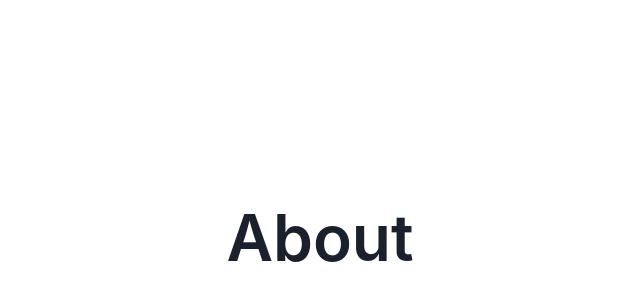
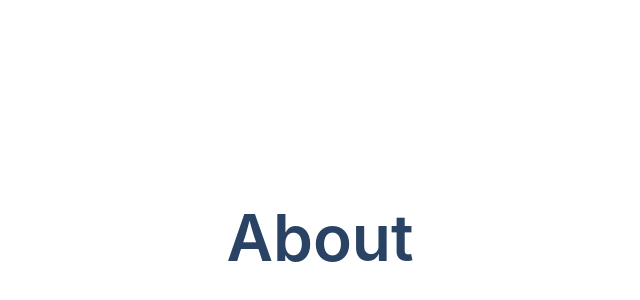
Before and after one commit to KennedyMungai/blog-site-w-chakra, a Next.js app: page /about in a window 1280 px wide. Shown: the part 162-462 px from the top of the page, without its empty margins (320-960 px from the left). Built offline with nearby package versions, Linux system fonts and the light colour scheme.

Commit message:
Changed the color of the text on the react component

```diff
--- a/src/pages/about.tsx
+++ b/src/pages/about.tsx
@@ -17,6 +17,7 @@ const about = (props: Props) => {
 				p='6rem'
 				fontSize={'4rem'}
 				variant={'solid'}
+				color={'blue.800'}
 			>
 				About
 			</Button>
```
